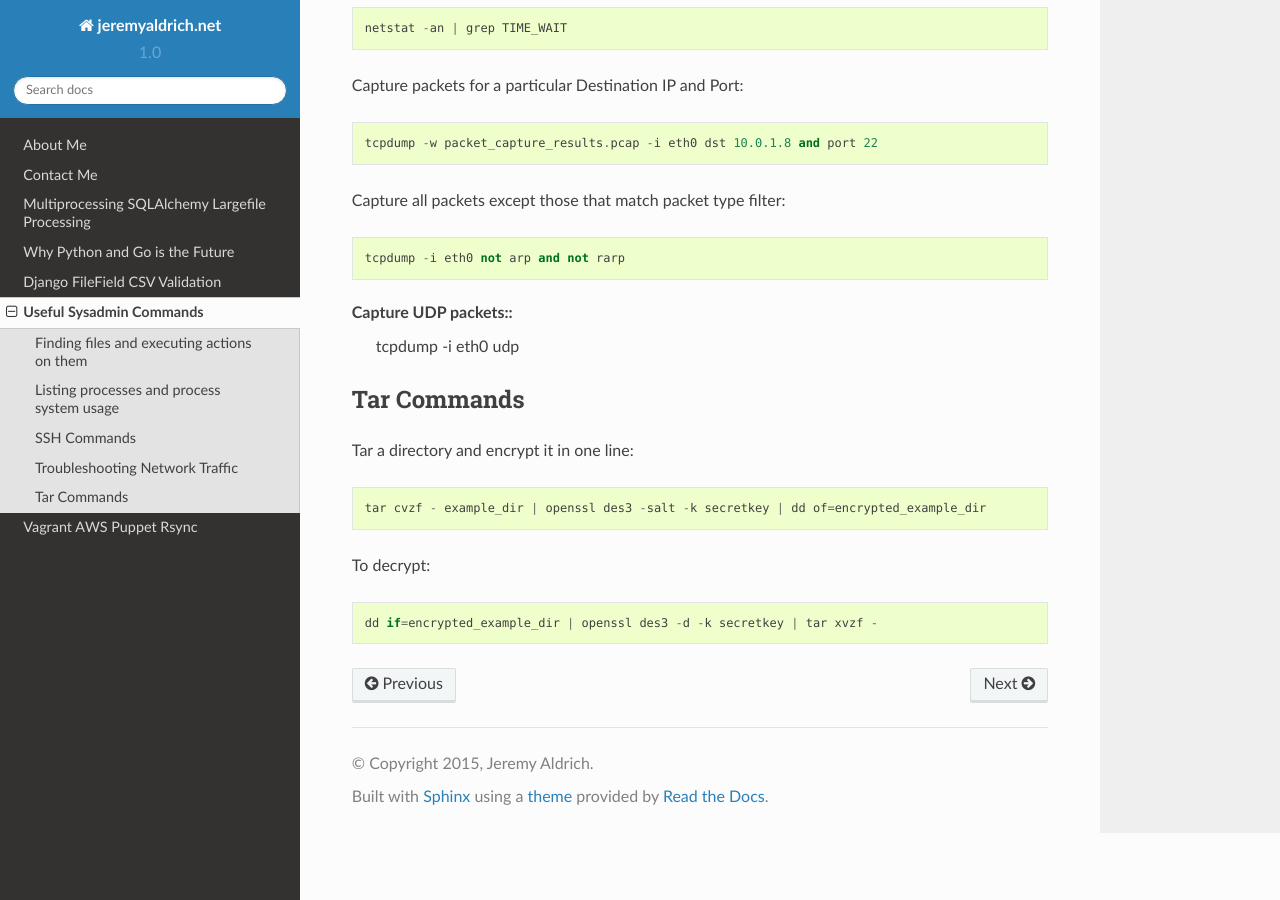
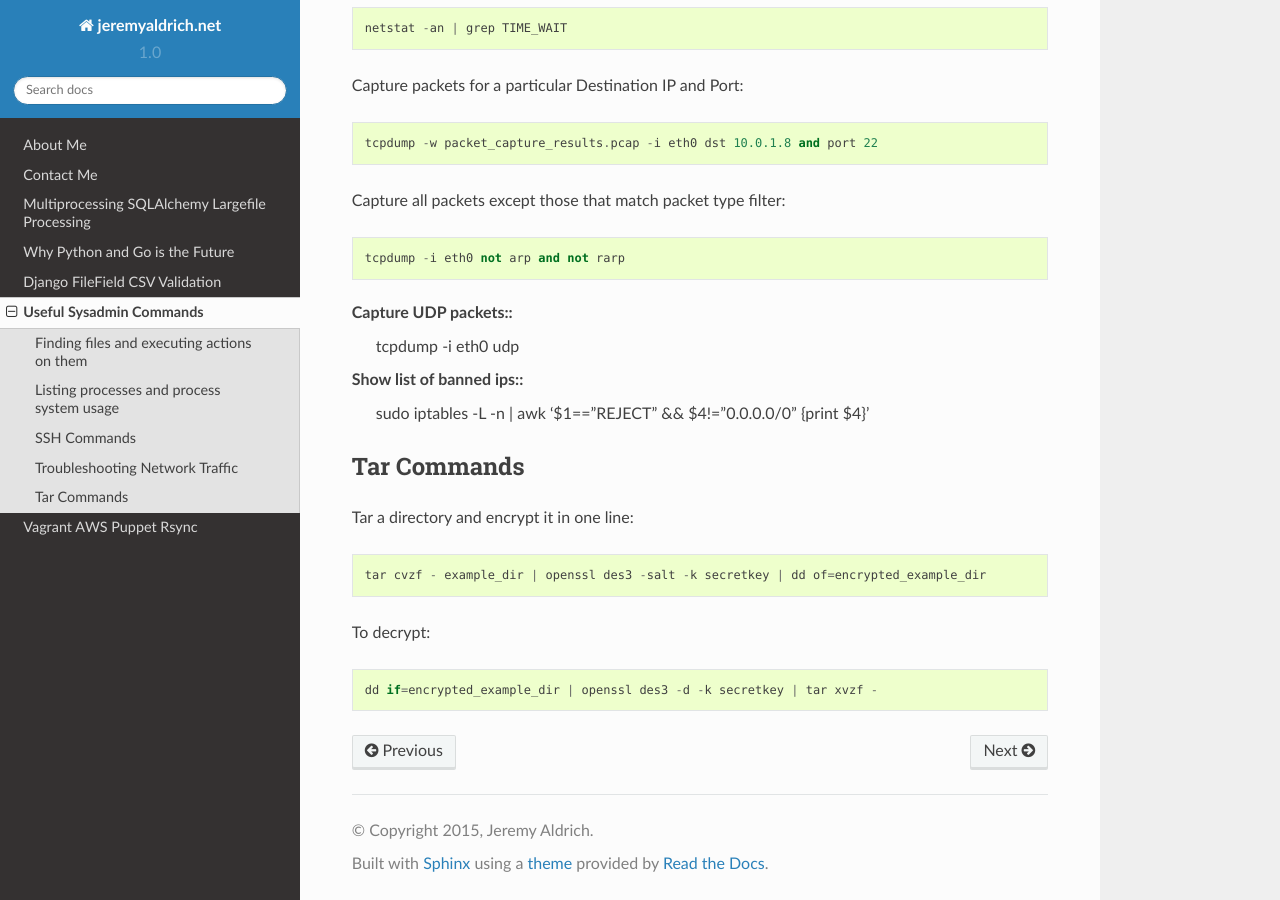
Before and after one commit to jeraldrich/blog, a Sphinx documentation site: the page built from docs/useful_sysadmin_commands.rst, in a window 1280 px wide and 900 px high, scrolled down 1355 px. Built offline with Sphinx 7.4.7 and the Read the Docs theme 2.0.0, drawn with Linux system fonts in a browser that asks for light colours.

Commit message:
add iptables

```diff
--- a/docs/useful_sysadmin_commands.rst
+++ b/docs/useful_sysadmin_commands.rst
@@ -61,6 +61,9 @@ Capture all packets except those that match packet type filter::
 Capture UDP packets::
     tcpdump -i eth0 udp
 
+Show list of banned ips::
+    sudo iptables -L -n | awk '$1=="REJECT" && $4!="0.0.0.0/0" {print $4}'
+
 Tar Commands
 ------------------
 
```
